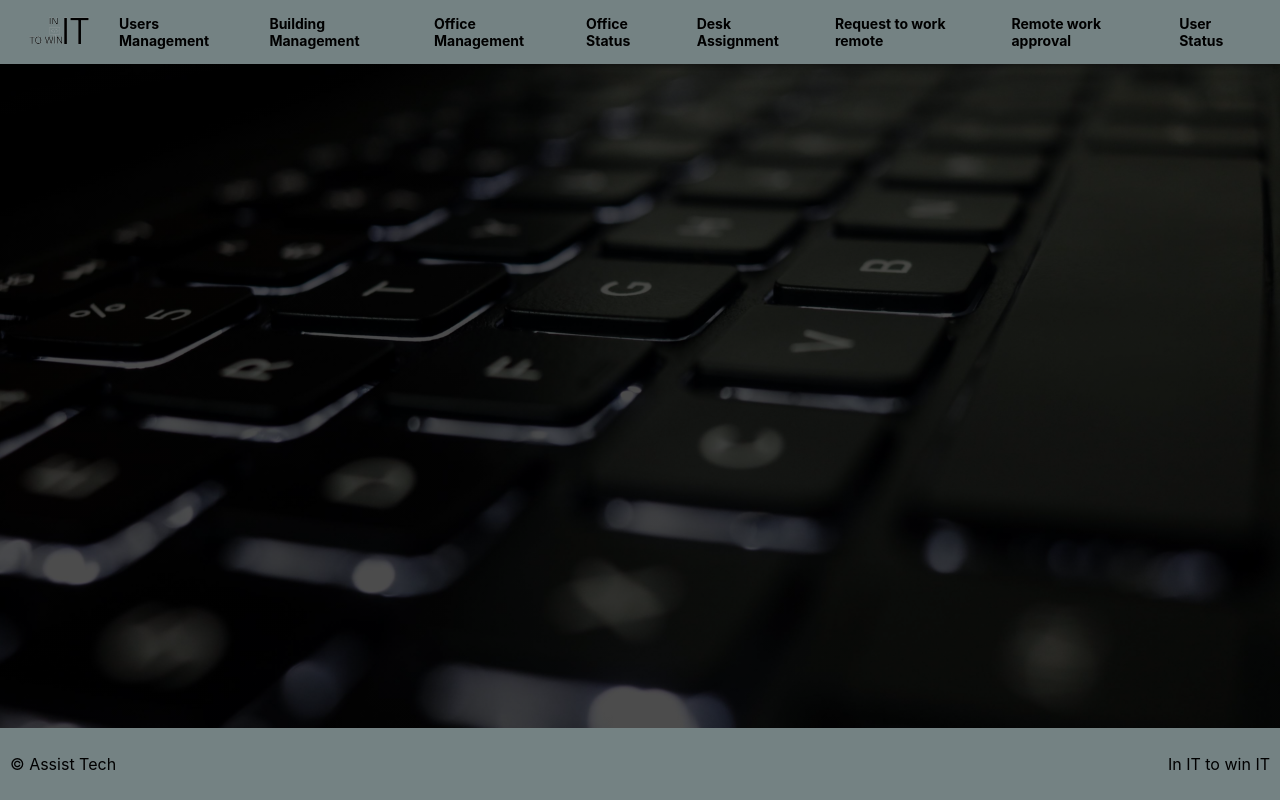
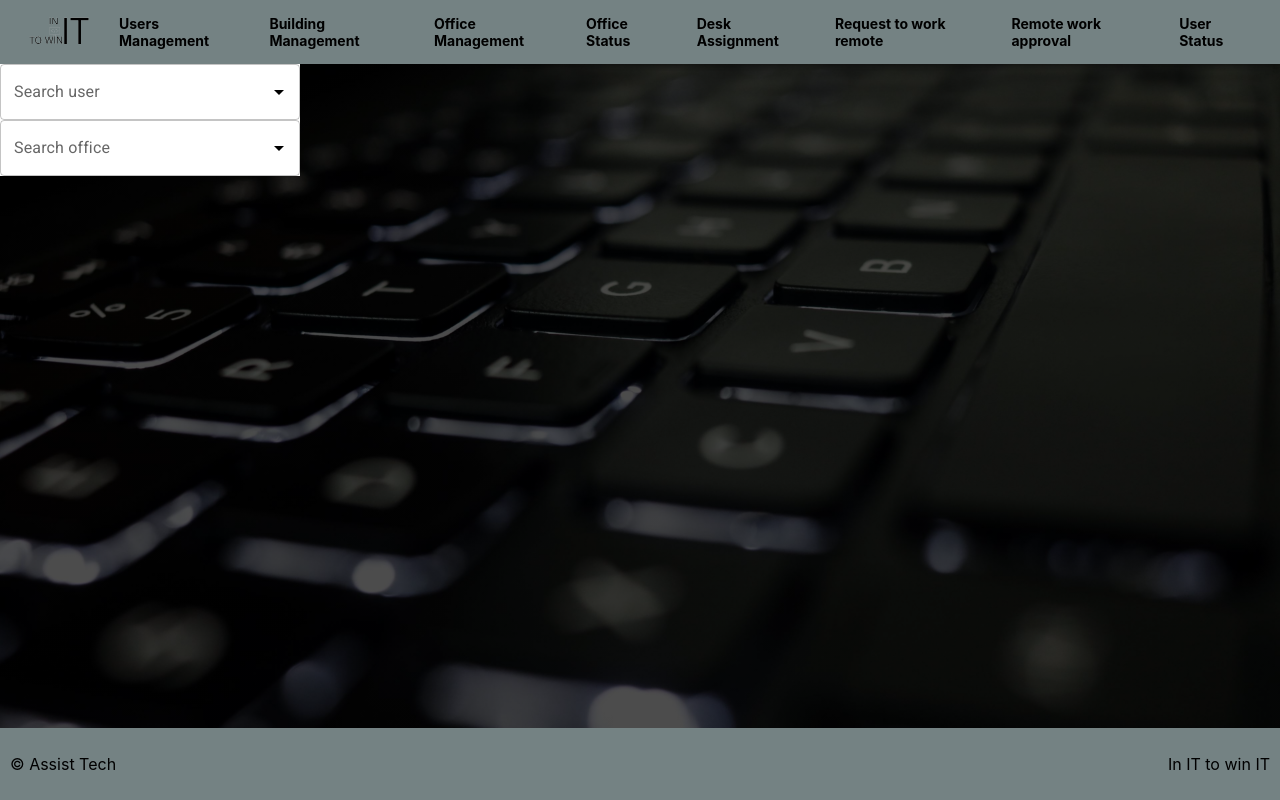
Before and after one commit to Catalinx99/assist-tech, a React (Create React App) app: page /desk-assignment in a window 1280 px wide. Built offline with nearby package versions, Linux system fonts and the light colour scheme; data requests are answered from the project's data file.

Commit message:
Buildings issues (#32)
* Accept changes

* Delete button

* Desk assignment page

```diff
--- a/db.json
+++ b/db.json
@@ -19,7 +19,7 @@
       "percentageOfWorkRemote": 50
     },
     {
-      "firstName": "Jenny",
+      "firstName": "Jenny 2",
       "lastName": "Chan",
       "email": "jenny.chan@email.com",
       "password": "sdasdasd",
@@ -37,7 +37,7 @@
       "percentageOfWorkRemote": 0
     },
     {
-      "firstName": "Jenny",
+      "firstName": "Jenny 3",
       "lastName": "Chasn",
       "email": "jenny.chan@email.com",
       "password": "*****",
@@ -55,7 +55,7 @@
       "percentageOfWorkRemote": 20
     },
     {
-      "firstName": "Jenny",
+      "firstName": "Jenny 4",
       "lastName": "Chazn",
       "email": "jenny.chan@email.com",
       "password": "*****",
@@ -74,7 +74,7 @@
     },
     {
       "id": 5,
-      "firstName": "Jenny",
+      "firstName": "Jenny 5",
       "lastName": "Chan",
       "email": "jenny.chan@email.com",
       "password": "*****",
@@ -90,7 +90,7 @@
       "percentageOfWorkRemote": 80
     },
     {
-      "firstName": "Jenny",
+      "firstName": "Jenny 6",
       "lastName": "Chan",
       "email": "jenny.chan@email.com",
       "password": "123",
@@ -213,7 +213,7 @@
       ],
       "deskCount": 3,
       "usableDesksCount": 3,
-      "occupiedDesksCount": 0
+      "occupiedDesksCount": 2
     }
   ],
   "requestsRemote": [
--- a/src/components/DeskAssignment/DeskAssignment.css
+++ b/src/components/DeskAssignment/DeskAssignment.css
@@ -0,0 +1,3 @@
+.MuiAutocomplete-root {
+  background-color: white;
+}
--- a/src/components/DeskAssignment/DeskAssignment.js
+++ b/src/components/DeskAssignment/DeskAssignment.js
@@ -1,9 +1,94 @@
-import React from 'react'
+import React, { useEffect, useState } from 'react'
+import Autocomplete from '@mui/material/Autocomplete';
+import TextField from '@mui/material/TextField';
+import serviceApi from '../services';
+import './DeskAssignment.css';
+import { userRoleLabel } from '../../Common/components/constants';
 
 const DeskAssignment = () => {
+  const services = new serviceApi();
+  const [usersList, setUsersList] = useState([]);
+  const [officesList, setOfficesList] = useState([]);
+  const [loggedUser, setLoggedUser] = useState({
+    firstName: "Catalin",
+    lastName: "Prisacaru",
+    email: "p.catalinv@yahoo.com",
+    // role: "user",
+    // role: "officeAdministrator",
+    role: "Administrator",
+    gender: "male",
+    status: false,
+    id: 1,
+    officeId: 2
+  });
+
+  const getUsersList = () => {
+    services.get('users').then((data) => {
+      setUsersList(data);
+    })
+  }
+  const getOfficesList = () => {
+    services.get('offices').then((offices) => {
+      let shownOffices = null;
+      if(loggedUser.role === userRoleLabel.adminType ) {
+        shownOffices = offices
+      } else {
+        shownOffices = offices.filter((office) => {
+          return (office.officeAdministrator === loggedUser.firstName + " " + loggedUser.lastName)
+        })
+      }
+      const freeOfficeDesk = shownOffices.filter((office) => {
+        return (office.usableDesksCount > office.occupiedDesksCount)
+      })
+
+      setOfficesList(freeOfficeDesk);
+    })
+  }
+
+  useEffect(() => {
+    getUsersList();
+    getOfficesList();
+    // eslint-disable-next-line react-hooks/exhaustive-deps
+  }, []);
+
   return (
     <div>
-
+      <Autocomplete
+        id="country-select-demo"
+        disableClearable
+        sx={{ width: 300 }}
+        options={usersList}
+        getOptionLabel={(option) => {
+          return (`${option.firstName} ${option.lastName}`)
+        }}
+        renderInput={(params) => (
+          <TextField
+            {...params}
+            label="Search user"
+            InputProps={{
+              ...params.InputProps,
+              type: 'search',
+            }}
+          />
+        )}
+      />
+      <Autocomplete
+        id="country-select-demo"
+        disableClearable
+        sx={{ width: 300 }}
+        options={officesList}
+        getOptionLabel={(option) => option.officeName}
+        renderInput={(params) => (
+          <TextField
+            {...params}
+            label="Search office"
+            InputProps={{
+              ...params.InputProps,
+              type: 'search',
+            }}
+          />
+        )}
+      />
     </div>
   )
 }
--- a/src/components/UserStatus/UserStatus.js
+++ b/src/components/UserStatus/UserStatus.js
@@ -25,7 +25,8 @@ const UserStatus = () => {
   }
   useEffect(() => {
     getUsersList();
-  })
+    // eslint-disable-next-line react-hooks/exhaustive-deps
+  }, [])
 
   return (
     <div className="appContainer">
```
